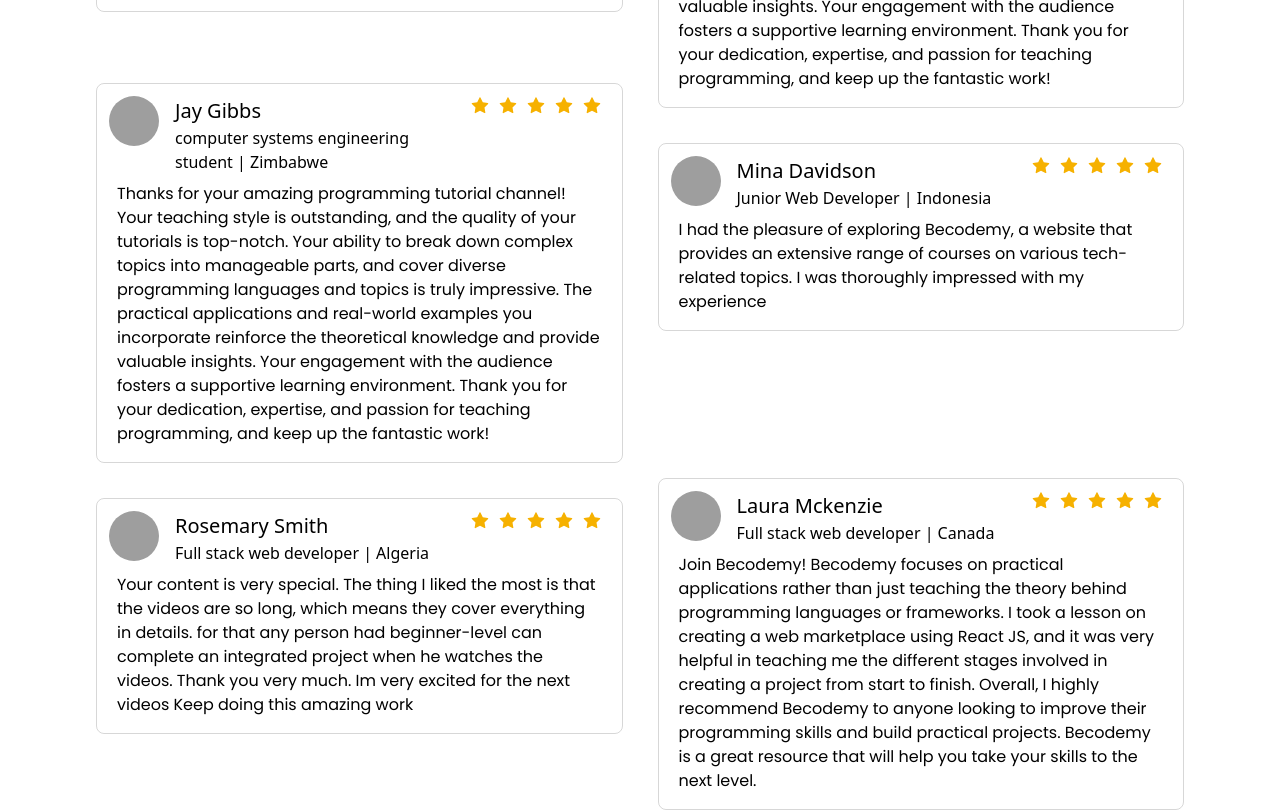
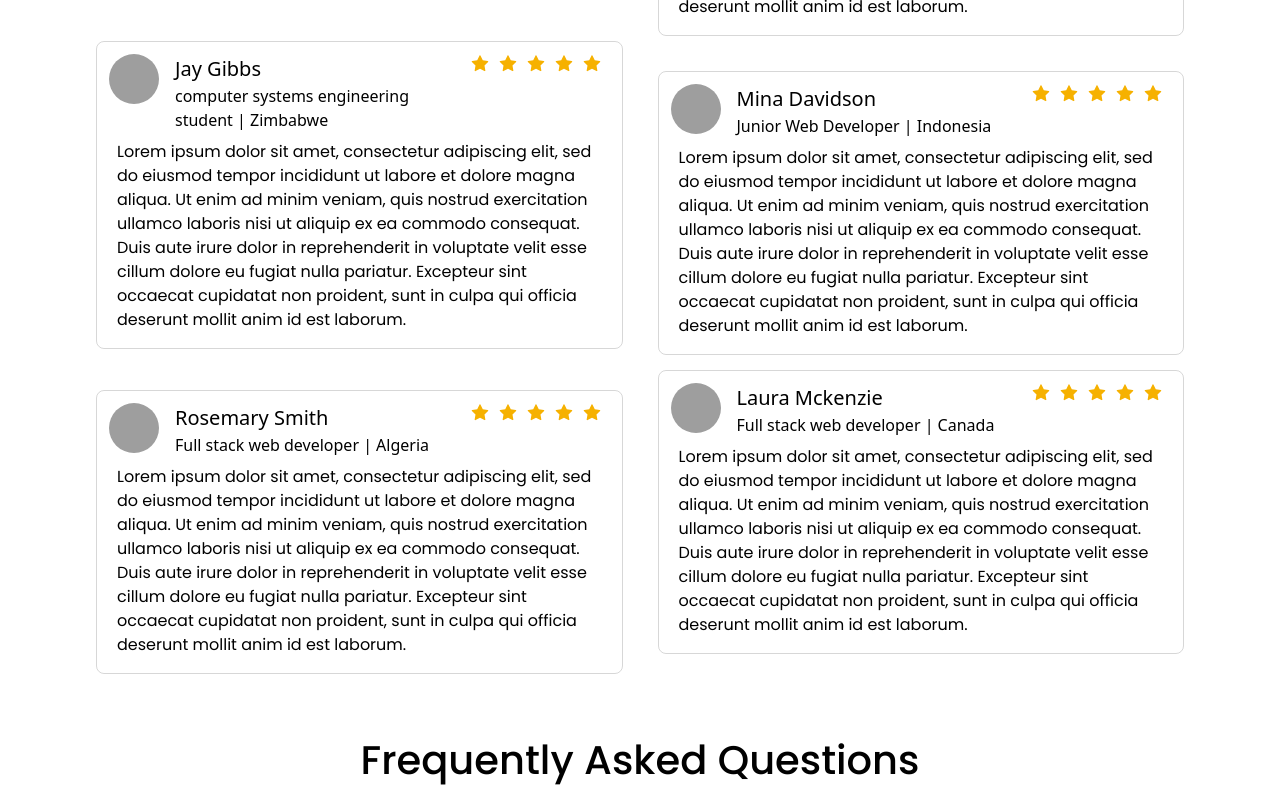
Before and after one commit to vcl-lms/VCL-LMS-central, a Next.js app in the folder client/: page / in a window 1280 px wide. Shown: the part 1720-2532 px from the top of the page. Built offline with nearby package versions, Linux system fonts and the light colour scheme; no server answers; grey boxes are pictures that could not be loaded.

Commit message:
thumbnail working by hardcoding in DB

```diff
--- a/client/app/components/Course/CourseCard.tsx
+++ b/client/app/components/Course/CourseCard.tsx
@@ -15,14 +15,15 @@ const CourseCard: FC<Props> = ({ item, isProfile }) => {
       href={!isProfile ? `/course/${item._id}` : `course-access/${item._id}`}
     >
       <div className="w-full min-h-[35vh] dark:bg-slate-500 dark:bg-opacity-20 backdrop-blur border dark:border-[#ffffff1d] border-[#00000015] dark:shadow-[bg-slate-700] rounded-lg p-3 shadow-sm dark:shadow-inner">
-        {/* <Image
+        <Image
           src={item.thumbnail.url}
+          // src={require("../../../public/assests/banner-img-1.png")}
           width={500}
           height={300}
           objectFit="contain"
           className="rounded w-full"
           alt=""
-        /> */}
+        />
         <br />
         <h1 className="font-Poppins text-[16px] text-black dark:text-[#fff]">
           {item.name}
--- a/client/app/components/Route/Hero.tsx
+++ b/client/app/components/Route/Hero.tsx
@@ -44,6 +44,10 @@ const Hero: FC<Props> = (props) => {
               />
             </div>
 
+            {/* Extra Place holder
+            <div></div> */}
+
+            {/* Search bar */}
             <div className="1000px:w-[60%] flex flex-col items-center 1000px:mt-[0px] text-center 1000px:text-left mt-[150px]">
               <h2 className="dark:text-white text-[#000000c7] text-[30px] px-3 w-full 1000px:text-[70px] font-[600] font-Josefin py-2 1000px:leading-[75px] 1500px:w-[60%] 1100px:w-[78%]">
                 {data?.layout?.banner?.title}
--- a/client/app/components/Route/Reviews.tsx
+++ b/client/app/components/Route/Reviews.tsx
@@ -11,41 +11,41 @@ export const reviews = [
     avatar: "https://randomuser.me/api/portraits/men/1.jpg",
     profession: "Student | Cambridge university",
     comment:
-    "I had the pleasure of exploring Becodemy, a website that provides an extensive range of courses on various tech-related topics. I was thoroughly impressed with my experience, as the website offers a comprehensive selection of courses that cater to different skill levels and interests. If you're looking to enhance your knowledge and skills in the tech industry, I highly recommend checking out Becodemy!",
+    "Lorem ipsum dolor sit amet, consectetur adipiscing elit, sed do eiusmod tempor incididunt ut labore et dolore magna aliqua. Ut enim ad minim veniam, quis nostrud exercitation ullamco laboris nisi ut aliquip ex ea commodo consequat. ",
 },
   {
     name: "Verna Santos",
     avatar: "https://randomuser.me/api/portraits/women/1.jpg",
     profession: "Full stack developer | Quarter ltd.",
     comment:
-    "Thanks for your amazing programming tutorial channel! Your teaching style is outstanding, and the quality of your tutorials is top-notch. Your ability to break down complex topics into manageable parts, and cover diverse programming languages and topics is truly impressive. The practical applications and real-world examples you incorporate reinforce the theoretical knowledge and provide valuable insights. Your engagement with the audience fosters a supportive learning environment. Thank you for your dedication, expertise, and passion for teaching programming, and keep up the fantastic work!",
+    "Lorem ipsum dolor sit amet, consectetur adipiscing elit, sed do eiusmod tempor incididunt ut labore et dolore magna aliqua. Ut enim ad minim veniam, quis nostrud exercitation ullamco laboris nisi ut aliquip ex ea commodo consequat. Duis aute irure dolor in reprehenderit in voluptate velit esse cillum dolore eu fugiat nulla pariatur. Excepteur sint occaecat cupidatat non proident, sunt in culpa qui officia deserunt mollit anim id est laborum.",
 },
   {
     name: "Jay Gibbs",
     avatar: "https://randomuser.me/api/portraits/men/2.jpg",
     profession: "computer systems engineering student | Zimbabwe",
     comment:
-    "Thanks for your amazing programming tutorial channel! Your teaching style is outstanding, and the quality of your tutorials is top-notch. Your ability to break down complex topics into manageable parts, and cover diverse programming languages and topics is truly impressive. The practical applications and real-world examples you incorporate reinforce the theoretical knowledge and provide valuable insights. Your engagement with the audience fosters a supportive learning environment. Thank you for your dedication, expertise, and passion for teaching programming, and keep up the fantastic work!"},
+    "Lorem ipsum dolor sit amet, consectetur adipiscing elit, sed do eiusmod tempor incididunt ut labore et dolore magna aliqua. Ut enim ad minim veniam, quis nostrud exercitation ullamco laboris nisi ut aliquip ex ea commodo consequat. Duis aute irure dolor in reprehenderit in voluptate velit esse cillum dolore eu fugiat nulla pariatur. Excepteur sint occaecat cupidatat non proident, sunt in culpa qui officia deserunt mollit anim id est laborum."},
   {
     name: "Mina Davidson",
     avatar: "https://randomuser.me/api/portraits/women/2.jpg",
     profession: "Junior Web Developer | Indonesia",
     comment:
-    "I had the pleasure of exploring Becodemy, a website that provides an extensive range of courses on various tech-related topics. I was thoroughly impressed with my experience",
+    "Lorem ipsum dolor sit amet, consectetur adipiscing elit, sed do eiusmod tempor incididunt ut labore et dolore magna aliqua. Ut enim ad minim veniam, quis nostrud exercitation ullamco laboris nisi ut aliquip ex ea commodo consequat. Duis aute irure dolor in reprehenderit in voluptate velit esse cillum dolore eu fugiat nulla pariatur. Excepteur sint occaecat cupidatat non proident, sunt in culpa qui officia deserunt mollit anim id est laborum.",
 },
   {
     name: "Rosemary Smith",
     avatar: "https://randomuser.me/api/portraits/women/3.jpg",
     profession: "Full stack web developer | Algeria",
     comment:
-    "Your content is very special. The thing I liked the most is that the videos are so long, which means they cover everything in details. for that any person had beginner-level can complete an integrated project when he watches the videos. Thank you very much. Im very excited for the next videos Keep doing this amazing work",
+    "Lorem ipsum dolor sit amet, consectetur adipiscing elit, sed do eiusmod tempor incididunt ut labore et dolore magna aliqua. Ut enim ad minim veniam, quis nostrud exercitation ullamco laboris nisi ut aliquip ex ea commodo consequat. Duis aute irure dolor in reprehenderit in voluptate velit esse cillum dolore eu fugiat nulla pariatur. Excepteur sint occaecat cupidatat non proident, sunt in culpa qui officia deserunt mollit anim id est laborum.",
 },
   {
     name: "Laura Mckenzie",
     avatar: "https://randomuser.me/api/portraits/women/4.jpg",
     profession: "Full stack web developer | Canada",
     comment:
-    "Join Becodemy! Becodemy focuses on practical applications rather than just teaching the theory behind programming languages or frameworks. I took a lesson on creating a web marketplace using React JS, and it was very helpful in teaching me the different stages involved in creating a project from start to finish. Overall, I highly recommend Becodemy to anyone looking to improve their programming skills and build practical projects. Becodemy is a great resource that will help you take your skills to the next level.",
+    "Lorem ipsum dolor sit amet, consectetur adipiscing elit, sed do eiusmod tempor incididunt ut labore et dolore magna aliqua. Ut enim ad minim veniam, quis nostrud exercitation ullamco laboris nisi ut aliquip ex ea commodo consequat. Duis aute irure dolor in reprehenderit in voluptate velit esse cillum dolore eu fugiat nulla pariatur. Excepteur sint occaecat cupidatat non proident, sunt in culpa qui officia deserunt mollit anim id est laborum.",
 },
 ];
 
@@ -77,7 +77,7 @@ const Reviews = (props: Props) => {
         <br />
         <br />
        </div>
-       <div className="grid grid-cols-1 gap-[25px] md:grid-cols-2 md:gap-[25px] lg:grid-cols-2 lg:gap-[25px] xl:grid-cols-2 xl:gap-[35px] mb-12 border-0 md:[&>*:nth-child(3)]:!mt-[-60px] md:[&>*:nth-child(6)]:!mt-[-20px]">
+       <div className="grid grid-cols-1 gap-[25px] md:grid-cols-2 md:gap-[25px] lg:grid-cols-2 lg:gap-[25px] xl:grid-cols-2 xl:gap-[35px] mb-12 border-0 md:[&>*:nth-child(3)]:!mt-[-30px] md:[&>*:nth-child(6)]:!mt-[-20px]">
         {reviews &&
             reviews.map((i, index) => <ReviewCard item={i} key={index} />)}
         </div>
--- a/client/app/courses/page.tsx
+++ b/client/app/courses/page.tsx
@@ -57,10 +57,10 @@ const Page = (props: Props) => {
           />
           <div className="w-[95%] 800px:w-[85%] m-auto min-h-[70vh]">
             <Heading
-              title={"All courses - Elearning"}
-              description={"Elearning is a programming community."}
+              title={"All courses - VCL"}
+              description={"VCL is a programming community."}
               keywords={
-                "programming community, coding skills, expert insights, collaboration, growth"
+                "programming community, coding skills, expert insights, collaboration, growth, cloud computing, security"
               }
             />
             <br />
```
Also changed, not shown: client/public/assests/Thumbnails/test-thumb.jpg (added).
